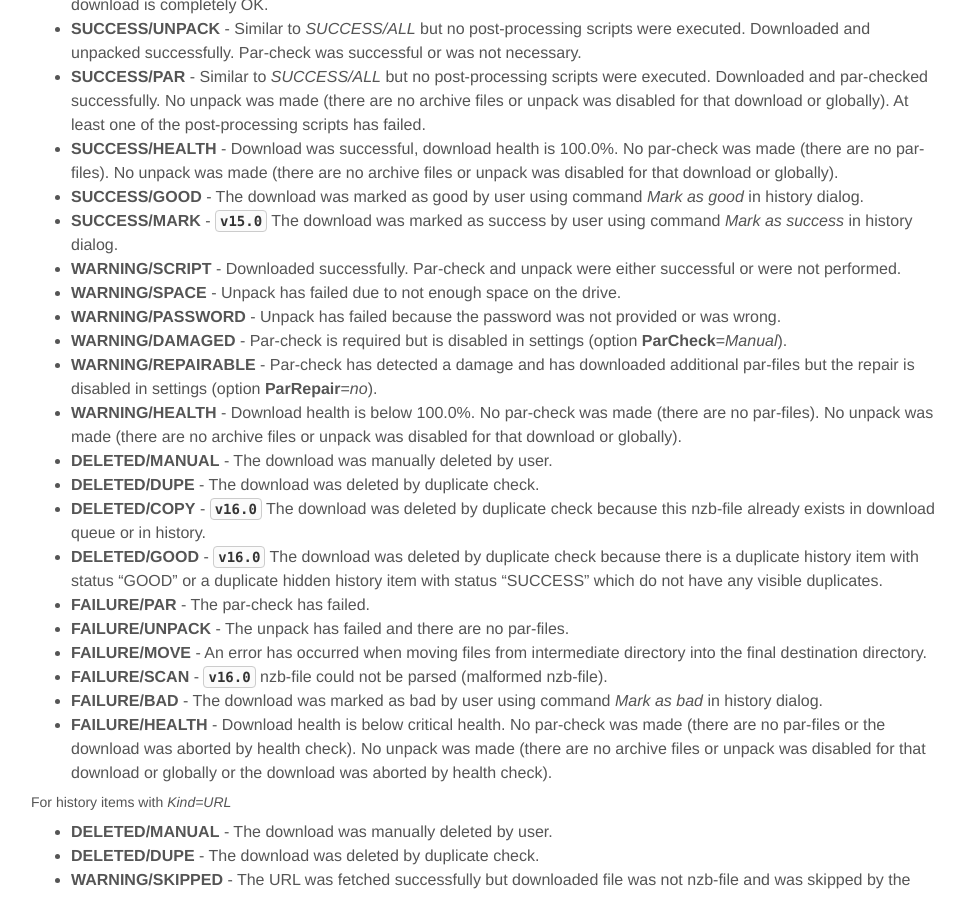
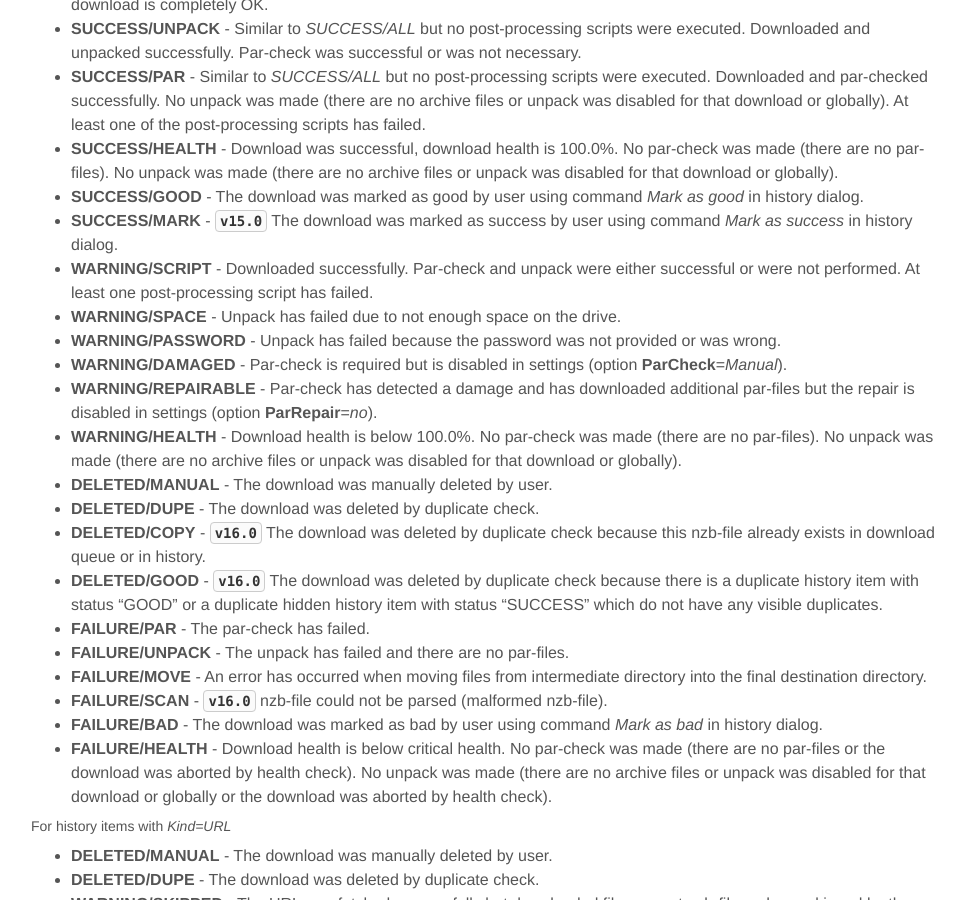
Before and after one commit to nzbget/nzbget.github.io, a Jekyll site: the page built from _wiki/api/history.md, in a window 1280 px wide and 900 px high, scrolled down 3010 px. Shown: the whole window, without its empty margins (54-1019 px from the left). Built offline with Jekyll 4.4.1, drawn with Linux system fonts in a browser that asks for light colours; nearby versions of some CDN libraries; the repository's description, which GitHub fills in, is left out.

Commit message:
corrected status description

```diff
--- a/_wiki/api/history.md
+++ b/_wiki/api/history.md
@@ -107,7 +107,7 @@ At least one of the post-processing scripts has failed.
   - **SUCCESS/HEALTH** - Download was successful, download health is 100.0%. No par-check was made (there are no par-files). No unpack was made (there are no archive files or unpack was disabled for that download or globally).
   - **SUCCESS/GOOD** - The download was marked as good by user using command *Mark as good* in history dialog.
   - **SUCCESS/MARK** - **`v15.0`** The download was marked as success by user using command *Mark as success* in history dialog.
-  - **WARNING/SCRIPT** - Downloaded successfully. Par-check and unpack were either successful or were not performed.
+  - **WARNING/SCRIPT** - Downloaded successfully. Par-check and unpack were either successful or were not performed. At least one post-processing script has failed.
   - **WARNING/SPACE** - Unpack has failed due to not enough space on the drive.
   - **WARNING/PASSWORD** - Unpack has failed because the password was not provided or was wrong.
   - **WARNING/DAMAGED** - Par-check is required but is disabled in settings (option **ParCheck**=*Manual*).
```
